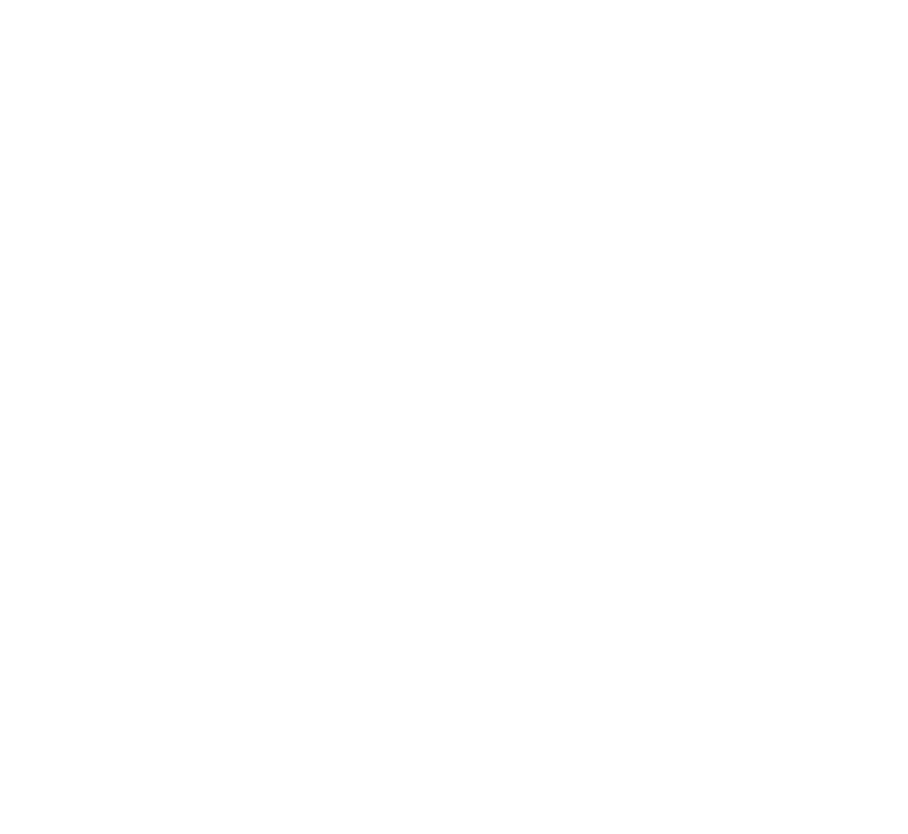
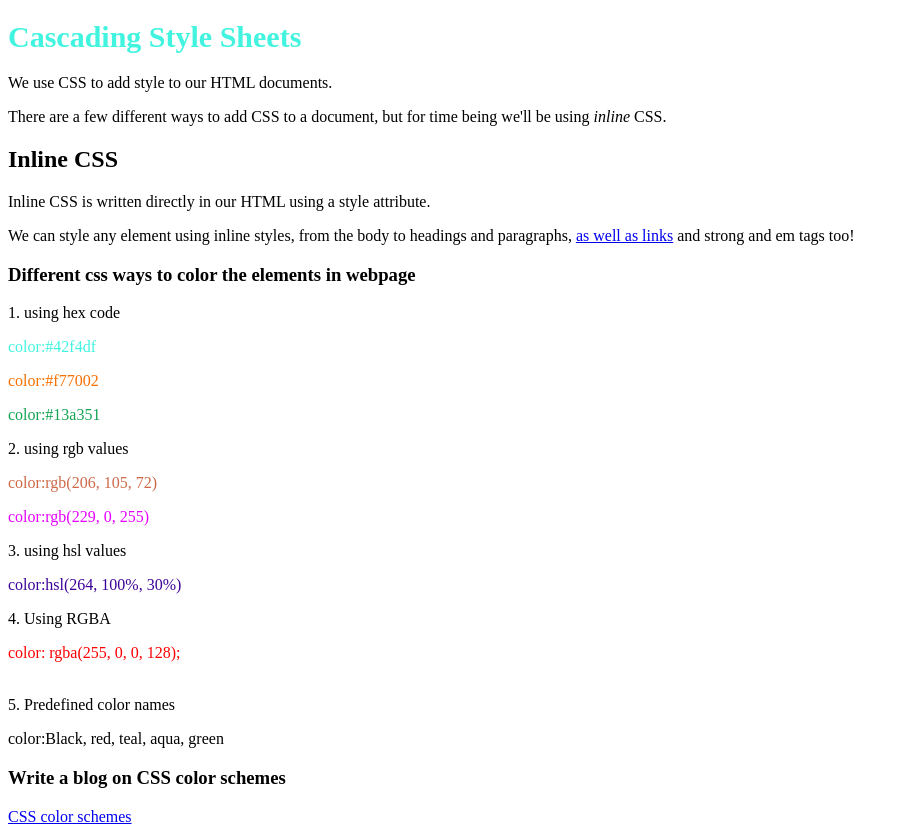
Before and after one commit to arpit0498/21DaysCss, a plain HTML site: page Day02/project_day02/index.html in a window 1280 px wide. Shown: the whole page, without its empty margins (0-908 px from the left). Before the commit the page ends 800 px from the top, so only its background shows below. Drawn offline with Linux system fonts and the light colour scheme.

Commit message:
Update: Day2 completed

```diff
--- a/Day02/project_day02/index.html
+++ b/Day02/project_day02/index.html
@@ -7,5 +7,56 @@
     <title>Day 2 css</title>
     <link rel="stylesheet" href="style.css" />
   </head>
-  <body></body>
+  <body>
+    <!--
+            #42f4df
+            #f77002
+            #13a351
+            rgb(206, 105, 72)
+            rgb(229, 0, 255)
+            hsl(264, 100%, 30%)
+         -->
+
+    <h1 style="font-size: 30px; color: #42f4df">Cascading Style Sheets</h1>
+    <p>We use CSS to add style to our HTML documents.</p>
+    <p>
+      There are a few different ways to add CSS to a document, but for time
+      being we'll be using <em>inline</em> CSS.
+    </p>
+    <h2>Inline CSS</h2>
+    <p>Inline CSS is written directly in our HTML using a style attribute.</p>
+    <p>
+      We can style any element using inline styles, from the body to headings
+      and paragraphs, <a href="#">as well as links</a> and strong and em tags
+      too!
+    </p>
+    <div>
+      <h3>Different css ways to color the elements in webpage</h3>
+
+      1. using hex code
+
+      <p style="color: #42f4df">color:#42f4df</p>
+      <p style="color: #f77002">color:#f77002</p>
+      <p style="color: #13a351">color:#13a351</p>
+
+      2. using rgb values
+      <p style="color: rgb(206, 105, 72)">color:rgb(206, 105, 72)</p>
+      <p style="color: rgb(229, 0, 255)">color:rgb(229, 0, 255)</p>
+
+      3. using hsl values
+      <p style="color: hsl(264, 100%, 30%)">color:hsl(264, 100%, 30%)</p>
+      4. Using RGBA
+      <p style="color: rgba(255, 0, 0, 128)">color: rgba(255, 0, 0, 128);</p>
+      <br />5. Predefined color names
+      <p>color:Black, red, teal, aqua, green</p>
+      <h3>Write a blog on CSS color schemes</h3>
+      <a
+        href="https://arpit-gupta.hashnode.dev/css-color-schemes"
+        target="_blank"
+        rel="noopener noreferrer"
+        >CSS color schemes</a
+      >
+      <br />
+    </div>
+  </body>
 </html>
```
Also changed, not shown: Day02/Assets/css_day_2_project.png (added), 1 other file.
